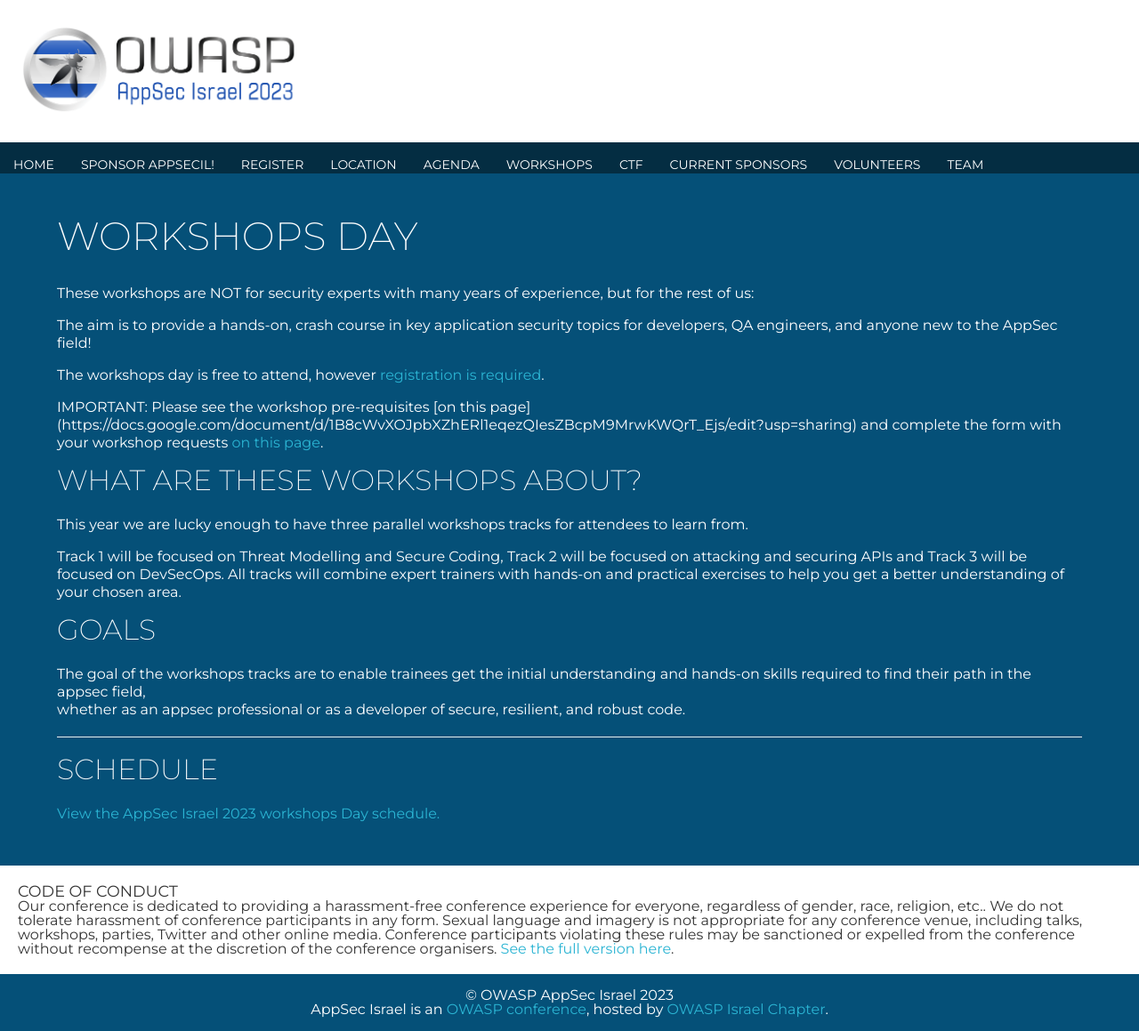
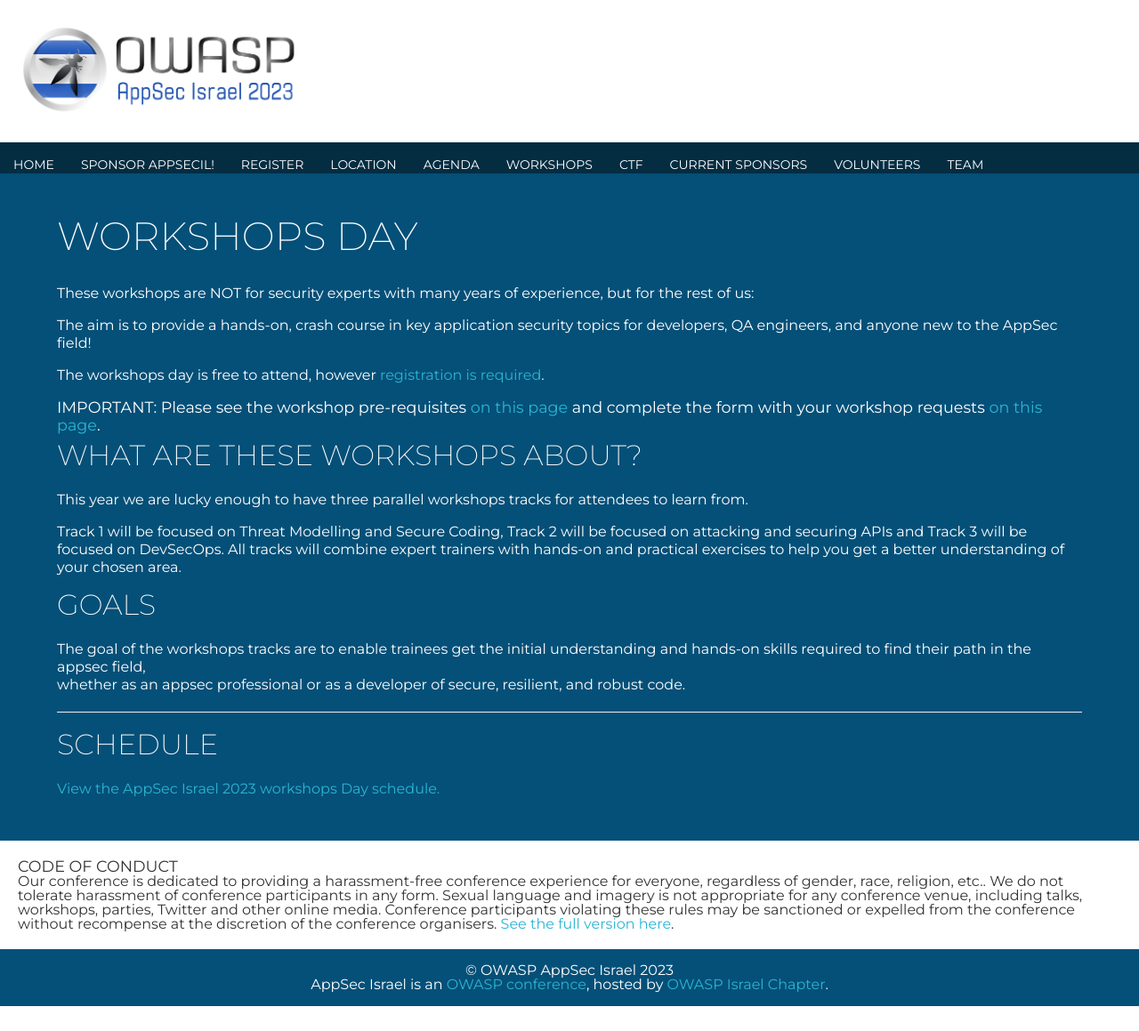
Before and after one commit to OWASP/www-event-appsecil-2023, a Jekyll site: the page built from Workshops.md, in a window 1280 px wide. Shown: the whole page at 89% size. Built offline with Jekyll 4.4.1, drawn with Linux system fonts in a browser that asks for light colours; our own code applies the rules of GitHub Pages for plain Markdown files; a script that is not in the unit is left out; after the commit the page ends 1131 px from its top, so only the background shows below that.

Commit message:
2nd attempt to add workshop info

```diff
--- a/Workshops.md
+++ b/Workshops.md
@@ -9,7 +9,7 @@ The aim is to provide a hands-on, crash course in key application security topic
 
 The workshops day is free to attend, however [registration is required](/Register).
 
-**IMPORTANT: Please see the workshop pre-requisites [on this page] (https://docs.google.com/document/d/1B8cWvXOJpbXZhERl1eqezQIesZBcpM9MrwKWQrT_Ejs/edit?usp=sharing) and complete the form with your workshop requests [on this page](https://forms.gle/qj4CYfTGtEzs5Fde6).**
+#### **IMPORTANT: Please see the workshop pre-requisites [on this page](https://docs.google.com/document/d/1B8cWvXOJpbXZhERl1eqezQIesZBcpM9MrwKWQrT_Ejs/edit?usp=sharing) and complete the form with your workshop requests [on this page](https://forms.gle/qj4CYfTGtEzs5Fde6).**
 
 ### What are these workshops about?
 
```
